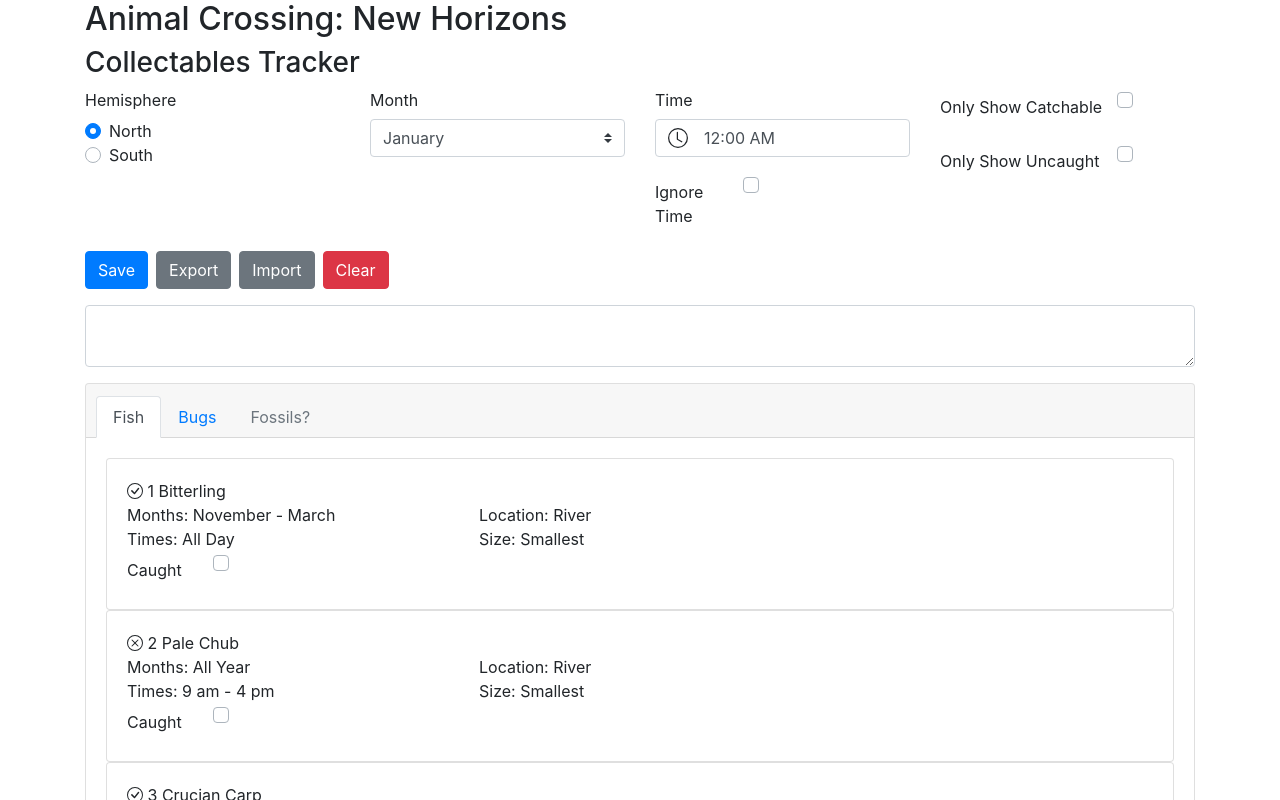
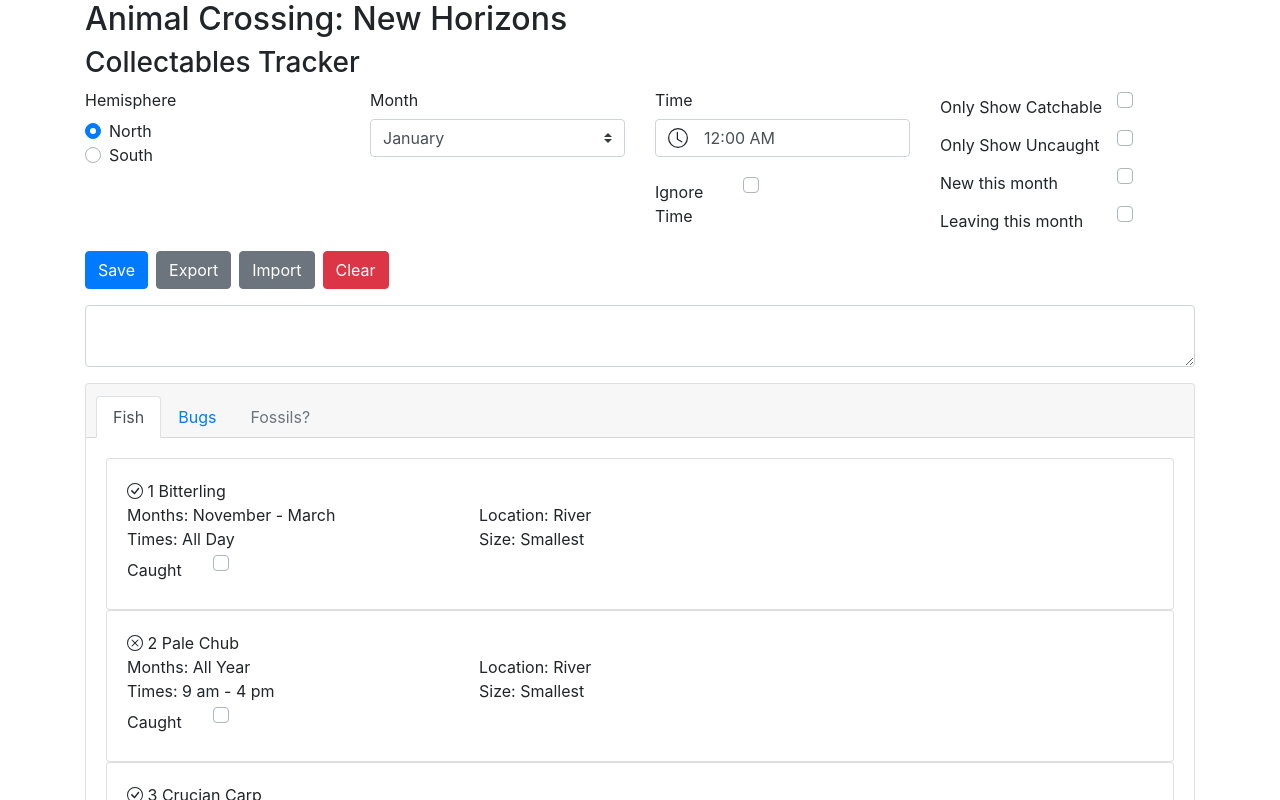
Before and after one commit to nikkocampbell/acnh-tracker, a Vue app: page / in a window 1280 px wide. Shown: the top 800 px of the page. Built offline with nearby package versions, Linux system fonts and the light colour scheme.

Commit message:
Add new and leaving filters

```diff
--- a/src/App.vue
+++ b/src/App.vue
@@ -45,11 +45,17 @@
         </b-form-group>
       </b-col>
       <b-col cols="3">
-        <b-form-group label="Only Show Catchable" label-cols="8">
+        <b-form-group label="Only Show Catchable" label-cols="8" class="my-0">
           <b-form-checkbox v-model="onlyCatchable" />
         </b-form-group>
-        <b-form-group label="Only Show Uncaught" label-cols="8">
+        <b-form-group label="Only Show Uncaught" label-cols="8" class="my-0">
           <b-form-checkbox v-model="onlyUncaught"/>
+        </b-form-group>
+        <b-form-group label="New this month" label-cols="8" class="my-0">
+          <b-form-checkbox v-model="newThisMonth"/>
+        </b-form-group>
+        <b-form-group label="Leaving this month" label-cols="8" class="my-0">
+          <b-form-checkbox v-model="leavingThisMonth"/>
         </b-form-group>
       </b-col>
     </b-row>
@@ -119,6 +125,8 @@
       ignoreTime: false,
       onlyCatchable: false,
       onlyUncaught: false,
+      newThisMonth: false,
+      leavingThisMonth: false,
 
       monthOptions: [
         { text: 'January', value: 1 },
@@ -141,9 +149,18 @@
       const today = new Date();
       return `${today.getHours()}:${today.getMinutes()}:${today.getSeconds()}`;
     },
-    shouldShowCatchable({ canCatch, caught }) {
-      if (this.onlyCatchable && !canCatch) return false;
-      if (this.onlyUncaught && caught) return false;
+    shouldShowCatchable(catchable) {
+      if (this.onlyCatchable && !catchable.canCatch) return false;
+      if (this.onlyUncaught && catchable.caught) return false;
+      if (this.newThisMonth) {
+        const starting = catchable.months[this.hemisphere].some((m) => m.start === this.month);
+        if (!starting) return false;
+      }
+      if (this.leavingThisMonth) {
+        const ending = catchable.months[this.hemisphere].some((m) => m.end === this.month);
+        if (!ending) return false;
+      }
+
       return true;
     },
     saveState() {
```
